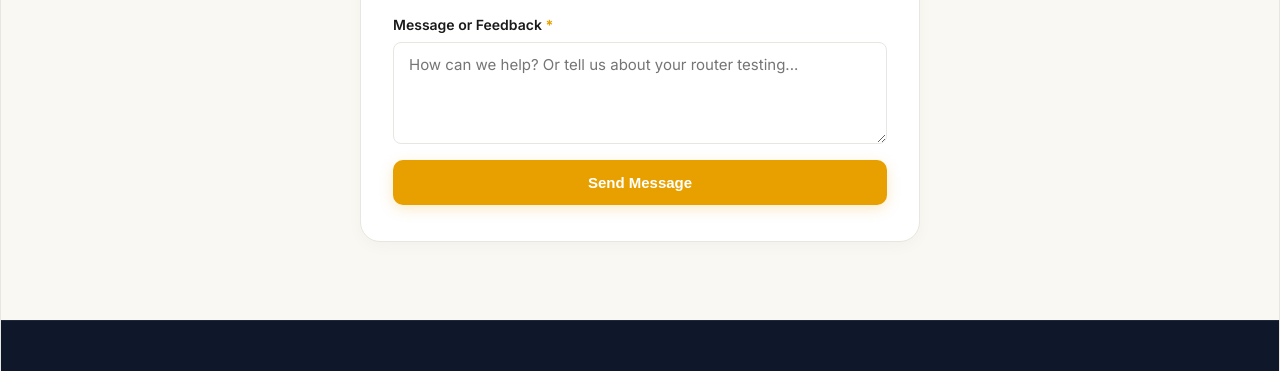
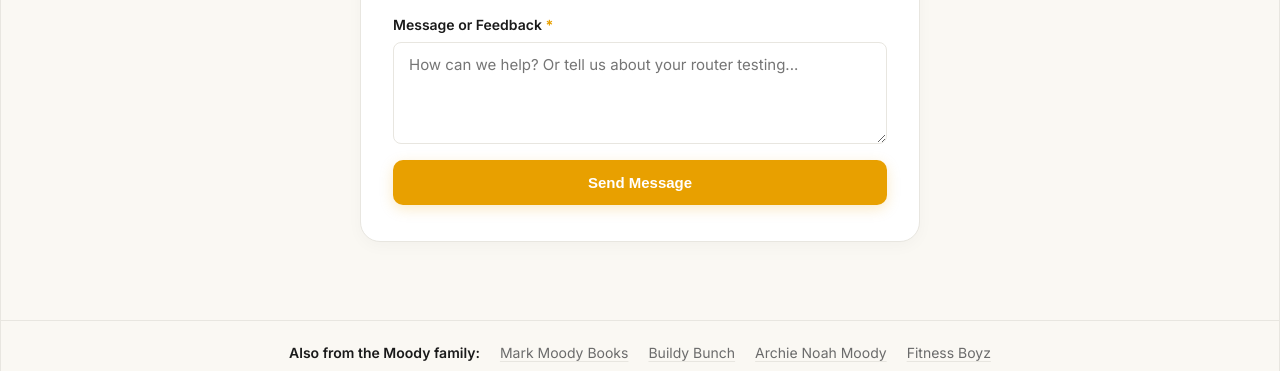
Before and after one commit to lanternwatch/lanternwatch-site, a plain HTML site: page index.html in a window 1280 px wide. Shown: the part 7352-7723 px from the top of the page. Drawn offline with Linux system fonts and the light colour scheme.

Commit message:
Add Moody family cross-promo strip after contact section
One-line band under the contact form linking Mark Moody's author site
and the family's three YouTube channels.

Co-Authored-By: Claude Sonnet 5 <noreply@anthropic.com>

```diff
--- a/index.html
+++ b/index.html
@@ -768,6 +768,36 @@
   .contact-section {
     background: var(--bg-page);
     border-top: 1px solid var(--line);
+  }
+
+  /* Moody family cross-promo strip */
+  .family-strip {
+    background: var(--bg-page);
+    border-top: 1px solid var(--line);
+  }
+  .family-strip-inner {
+    padding: 20px 0;
+    display: flex;
+    flex-wrap: wrap;
+    align-items: center;
+    justify-content: center;
+    gap: 8px 20px;
+    text-align: center;
+    font-size: 0.875rem;
+  }
+  .family-strip-inner .family-label {
+    font-weight: 600;
+    color: var(--ink);
+  }
+  .family-strip-inner a {
+    color: var(--muted);
+    text-decoration: underline;
+    text-decoration-color: var(--line);
+    text-underline-offset: 3px;
+  }
+  .family-strip-inner a:hover {
+    color: var(--orange);
+    text-decoration-color: var(--orange);
   }
   .contact-box {
     max-width: 560px;
@@ -1980,6 +2010,17 @@ l4 7 86 -2 c106 -3 117 -2 132 13 11 10 12 12 12 27 0 12 -2 18 -8 25 -4 6
     </div>
   </section>
 
+  <!-- MOODY FAMILY CROSS-PROMO STRIP -->
+  <div class="family-strip">
+    <div class="wrap family-strip-inner">
+      <span class="family-label">Also from the Moody family:</span>
+      <a href="https://markmoodybooks.com/" target="_blank" rel="noopener">Mark Moody Books</a>
+      <a href="https://www.youtube.com/@BuildyBunch" target="_blank" rel="noopener">Buildy Bunch</a>
+      <a href="https://www.youtube.com/@archienoahmoody" target="_blank" rel="noopener">Archie Noah Moody</a>
+      <a href="https://www.youtube.com/@FitnessBoyzOfficial" target="_blank" rel="noopener">Fitness Boyz</a>
+    </div>
+  </div>
+
   <!-- CHARCOAL FOOTER -->
   <footer class="dark-footer">
     <div class="wrap">
```
